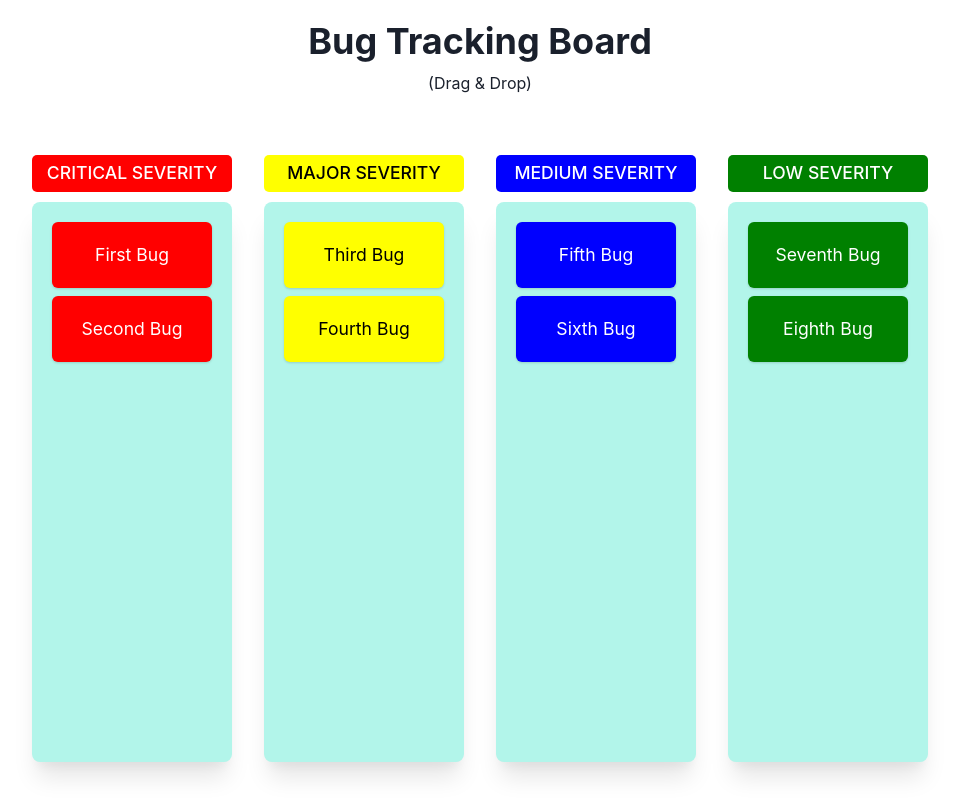
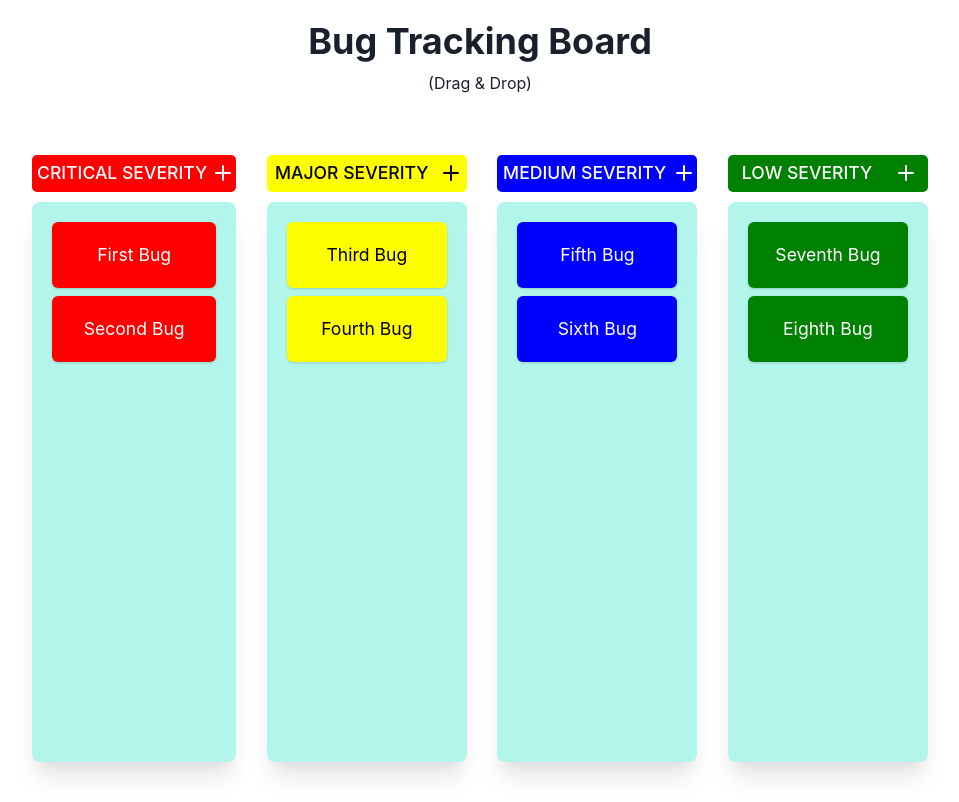
Before and after one commit to salil-01/Bug-Tracker-Board, a React (Vite) app in the folder frontend/: page / in a window 1280 px wide. Shown: the whole page, without its empty margins (160-1119 px from the left). Built offline with nearby package versions, Linux system fonts and the light colour scheme.

Commit message:
added modal for adding a bug

```diff
--- a/frontend/package.json
+++ b/frontend/package.json
@@ -10,6 +10,7 @@
     "preview": "vite preview"
   },
   "dependencies": {
+    "@chakra-ui/icons": "^2.0.19",
     "@chakra-ui/react": "^2.7.0",
     "@emotion/react": "^11.11.1",
     "@emotion/styled": "^11.11.0",
--- /dev/null
+++ b/frontend/src/components/AddModal.jsx
@@ -0,0 +1,67 @@
+import { AddIcon } from "@chakra-ui/icons";
+import {
+  Modal,
+  ModalOverlay,
+  ModalContent,
+  ModalHeader,
+  ModalFooter,
+  ModalBody,
+  ModalCloseButton,
+  Button,
+  FormControl,
+  useDisclosure,
+  FormLabel,
+  Input,
+  Tooltip,
+} from "@chakra-ui/react";
+import { useState } from "react";
+export const AddModal = ({ bug, disabled }) => {
+  // console.log(disabled);
+  const { isOpen, onOpen, onClose } = useDisclosure();
+  const [name, setName] = useState("");
+  //   const dispatch = useDispatch();
+  const handleClick = () => {
+    let obj = {
+      id: +(Math.random() * 10000).toString().substring(0, 4),
+      name,
+    };
+    // console.log(obj);
+    if (bug == "critical") {
+      dispatch(addCritical(obj));
+    } else if (bug == "major") {
+      dispatch(addMajor(obj));
+    } else if (bug == "medium") {
+      dispatch(addMedium(obj));
+    } else if (bug == "low") {
+      dispatch(addLow(obj));
+    }
+    onClose();
+  };
+  return (
+    <>
+      <Tooltip hasArrow label="Report a Bug" background={"gray"}>
+        <AddIcon onClick={onOpen} />
+      </Tooltip>
+      <Modal isOpen={isOpen} onClose={onClose}>
+        <ModalOverlay />
+        <ModalContent>
+          <ModalHeader>Add Bug</ModalHeader>
+          <ModalCloseButton />
+          <ModalBody pb={6}>
+            <FormControl>
+              <FormLabel>Name</FormLabel>
+              <Input onChange={(e) => setName(e.target.value)} />
+            </FormControl>
+          </ModalBody>
+
+          <ModalFooter>
+            <Button colorScheme="blue" mr={3} onClick={handleClick}>
+              Add it
+            </Button>
+            <Button onClick={onClose}>Cancel</Button>
+          </ModalFooter>
+        </ModalContent>
+      </Modal>
+    </>
+  );
+};
--- a/frontend/src/pages/Dashboard.jsx
+++ b/frontend/src/pages/Dashboard.jsx
@@ -1,10 +1,12 @@
 // import { DeleteIcon, EditIcon } from "@chakra-ui/icons";
-import { Card, Flex, Stack, Text } from "@chakra-ui/react";
+import { Card, Flex, HStack, Stack, Text, Tooltip } from "@chakra-ui/react";
+import { AddIcon } from "@chakra-ui/icons";
 import { DragDropContext, Draggable, Droppable } from "react-beautiful-dnd";
 import { useState } from "react";
 import { columnsFromBackend } from "../utilis/data";
 import { useEffect } from "react";
 import { BugCard } from "../components/BugCard";
+import { AddModal } from "../components/AddModal";
 
 export const Dashboard = () => {
   const [columns, setColumns] = useState(columnsFromBackend);
@@ -69,18 +71,24 @@ export const Dashboard = () => {
         {Object.entries(columns).map(([columnId, column], index) => {
           return (
             <Stack key={columnId} flexDirection={"column"} gap={"10px"}>
-              <Text
-                textAlign={"center"}
-                fontSize={"1.1rem"}
-                fontWeight={"500"}
-                // color={column.bg}
+              <HStack
                 backgroundColor={column.bg}
-                color={column.bg === "yellow" ? "black" : "white"}
                 borderRadius={"5px"}
                 padding={"5px"}
+                color={column.bg === "yellow" ? "black" : "white"}
+                justifyContent={"space-around"}
+                alignItems={"center"}
               >
-                {column.name}
-              </Text>
+                <Text
+                  fontSize={"1.1rem"}
+                  fontWeight={"500"}
+                  // color={column.bg}
+                >
+                  {column.name}
+                </Text>
+
+                <AddModal />
+              </HStack>
 
               {/* droppable container where one can drop card after drag */}
               <Droppable droppableId={columnId} key={columnId}>
@@ -94,6 +102,7 @@ export const Dashboard = () => {
                       padding={"20px"}
                       minHeight={"70vh"}
                       boxShadow={"xl"}
+                      gap={"0px"}
                       backgroundColor={
                         snapshot.isDraggingOver ? "lightgray" : "teal.100"
                       }
@@ -115,6 +124,7 @@ export const Dashboard = () => {
                                   backgroundColor={
                                     snapshot.isDragging ? "#263B4A" : column.bg
                                   }
+                                  margin={"0px 0px 8px 0px"}
                                   style={{
                                     userSelect: "none",
                                     ...provided.draggableProps.style,
```
Also changed, not shown: 1 other file (tests, documents, lock files or other folders).
